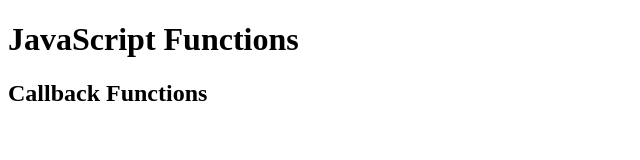
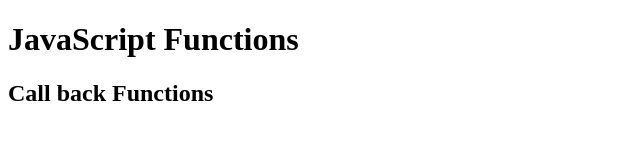
Before and after one commit to VinuHegde17/Java_Script, a website: page call.html in a window 1280 px wide. Shown: the full height of the page, 0-640 px from the left. Drawn offline with Linux system fonts and the light colour scheme.

Commit message:
Update call.html

```diff
--- a/call.html
+++ b/call.html
@@ -3,7 +3,7 @@
 <body>
 
 <h1>JavaScript Functions</h1>
-<h2>Callback Functions</h2>
+<h2>Call back Functions</h2>
 <p id="demo"></p>
 
 <script>
```
